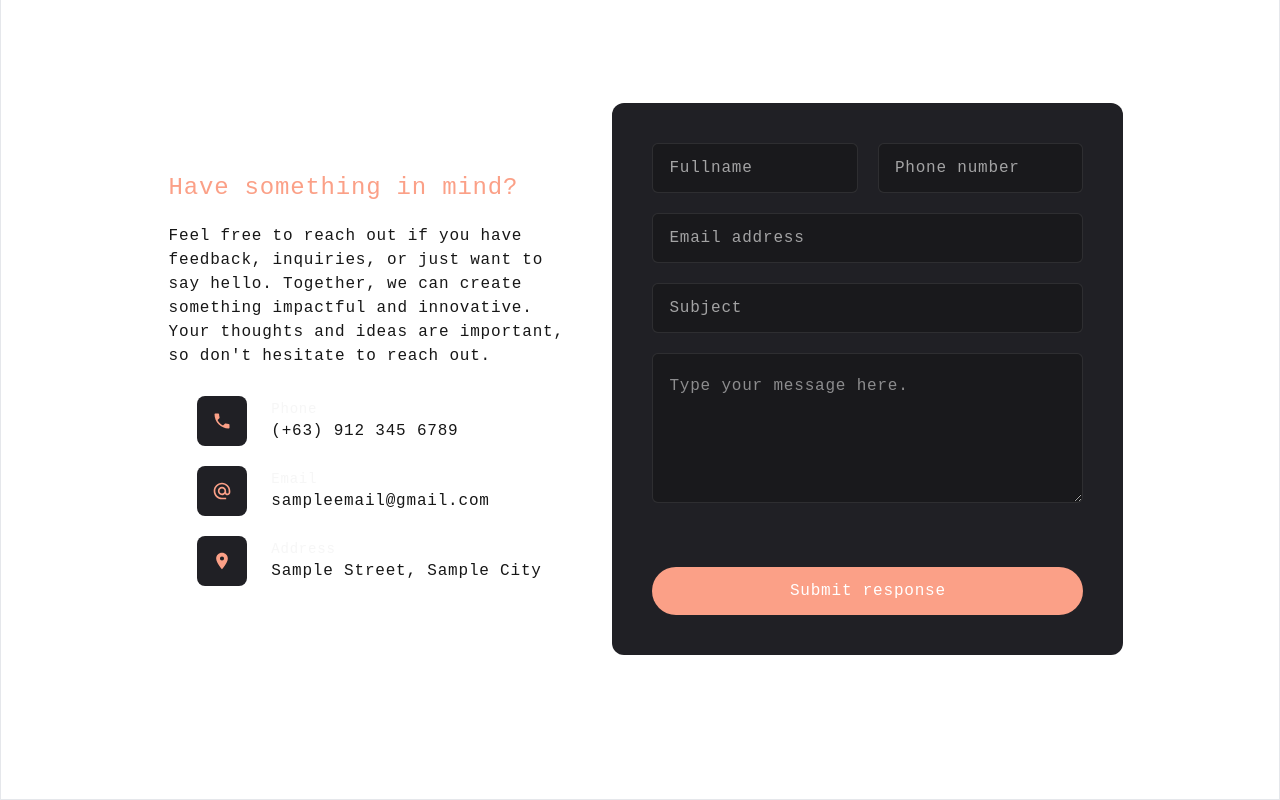
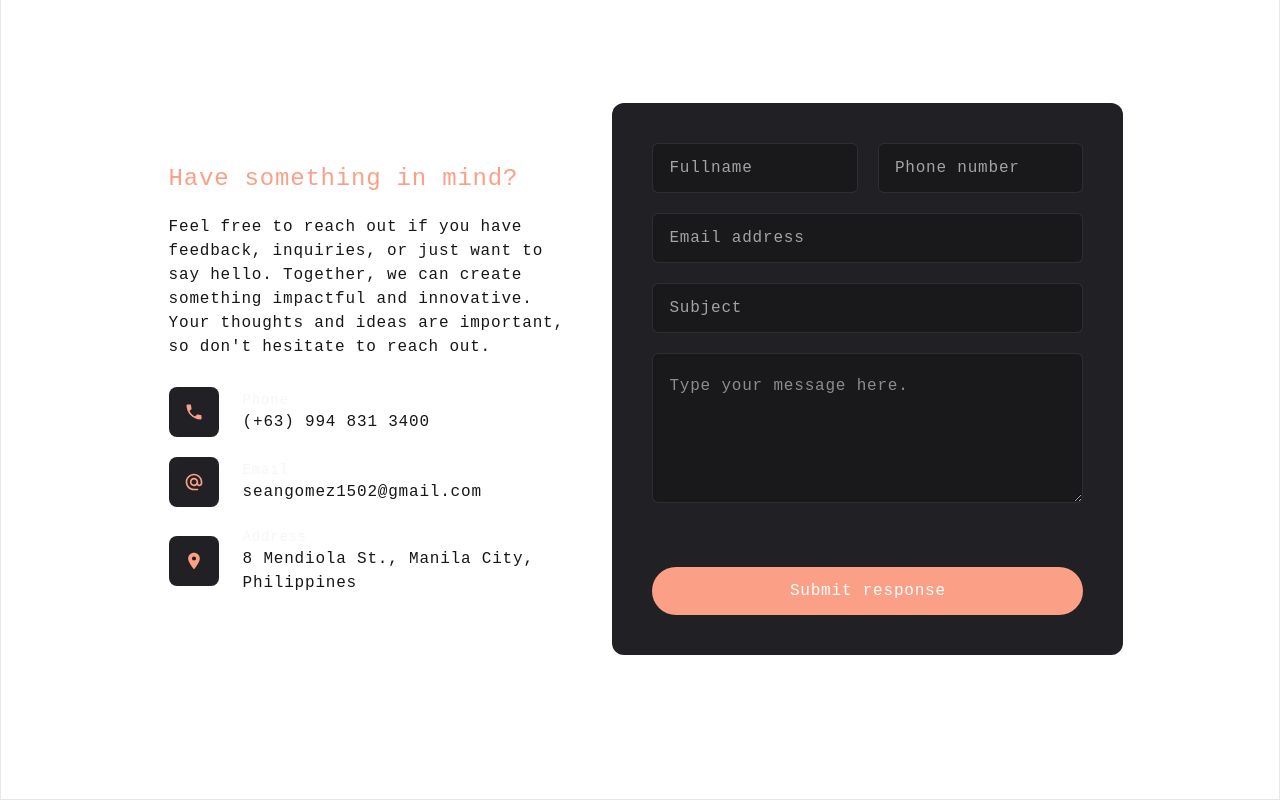
Before and after one commit to SeanGmz/seanportfolio, a Next.js app in the folder my-portfolio/: page / in a window 1280 px wide. Shown: the part 5093-5893 px from the top of the page. Built offline with nearby package versions, Linux system fonts and the light colour scheme.

Commit message:
updated personal contact details

```diff
--- a/my-portfolio/app/sections/contact.tsx
+++ b/my-portfolio/app/sections/contact.tsx
@@ -6,17 +6,17 @@ const contacts = [
   {
     icon: <MdPhone  />,
     title: "Phone",
-    description: "(+63) 912 345 6789",
+    description: "(+63) 994 831 3400",
   },
   {
     icon: <MdAlternateEmail />,
     title: "Email",
-    description: "sampleemail@gmail.com",
+    description: "seangomez1502@gmail.com",
   },
   {
     icon: <MdLocationOn />,
     title: "Address",
-    description: "Sample Street, Sample City",
+    description: "8 Mendiola St., Manila City, Philippines",
   },
 ];
 
```
